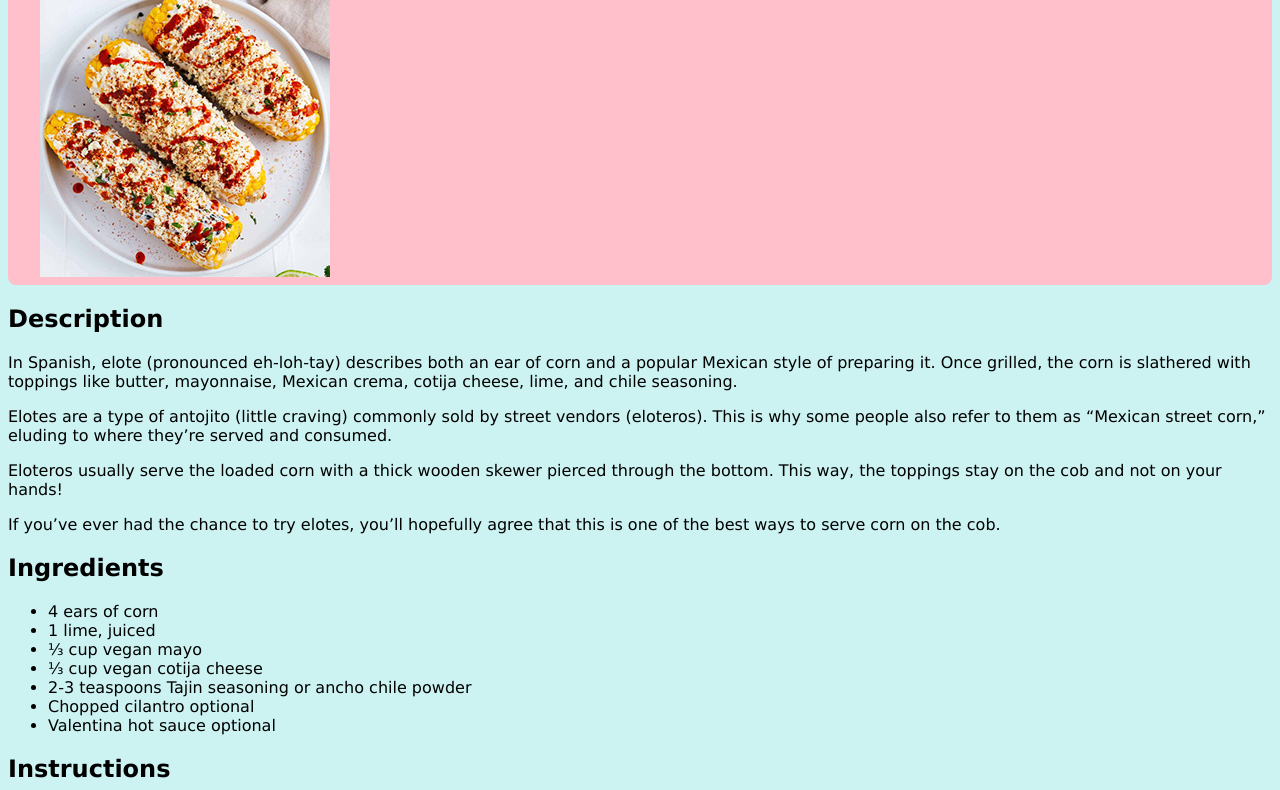
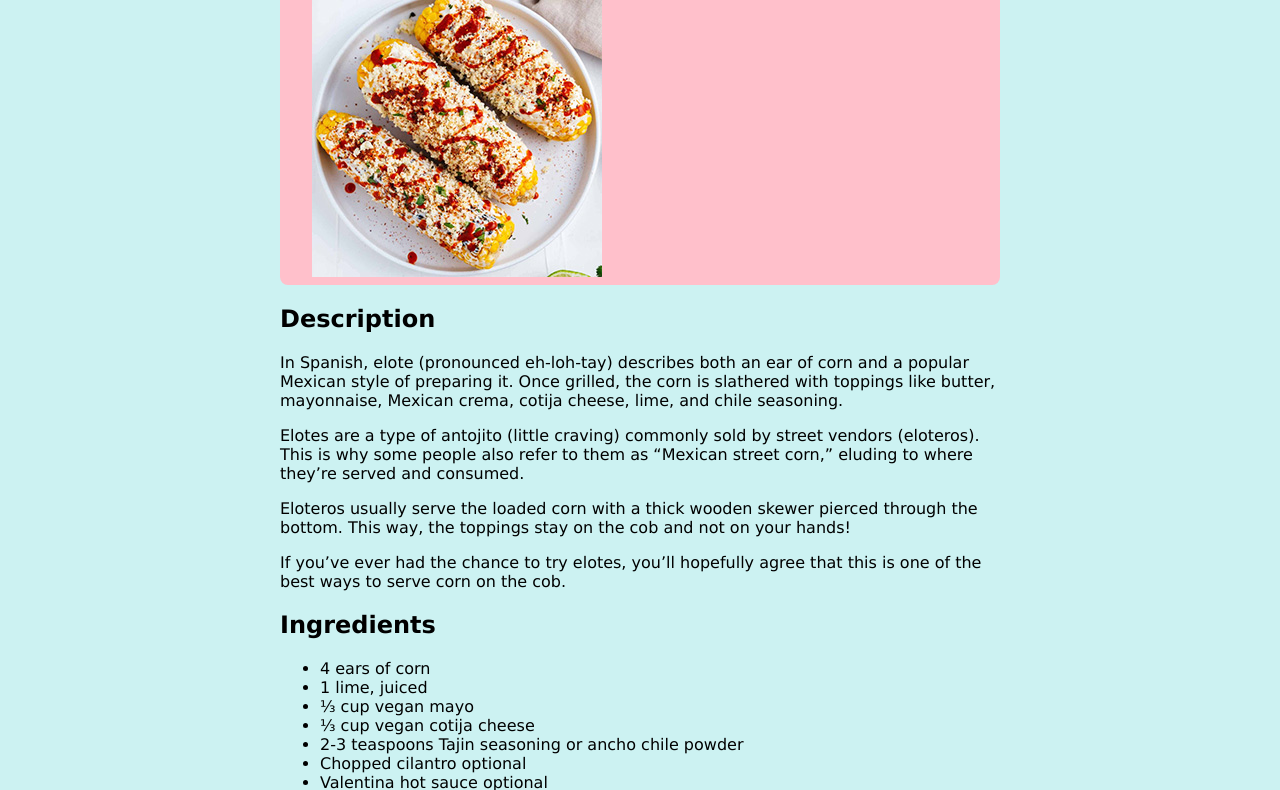
Before and after one commit to leoosborne/odin-recipes, a plain HTML site: page recipes/mexican-street-corn.html in a window 1280 px wide. Shown: the part 97-887 px from the top of the page. Drawn offline with Linux system fonts and the light colour scheme.

Commit message:
Added .wrapper class to body
All pages in recipes have consistent paddings and margins

```diff
--- a/css/recipe-styles.css
+++ b/css/recipe-styles.css
@@ -25,3 +25,8 @@ h1 {
   border-radius: 8px;
   padding-left: 2rem;
 }
+.wrapper {
+  margin-inline: auto;
+  padding-inline: 1rem;
+  max-width: 45em;
+}
--- a/recipes/mexican-street-corn.html
+++ b/recipes/mexican-street-corn.html
@@ -9,10 +9,10 @@
   <link rel="stylesheet" href="../css/recipe-styles.css" />
 </head>
 
-<body>
+<body class="wrapper">
   <div class="recipe-list">
     <h1>Mexican Street Corn / Elote</h1>
-    <img src="../img/elote.jpg" alt="Photo of stir 3 delicious looking Elote, waiting to be devoured">
+    <img src="../img/elote.jpg" alt="Photo of 3 delicious looking Elote, waiting to be devoured">
   </div>
   <h2>Description</h2>
   <p>In Spanish, elote (pronounced eh-loh-tay) describes both an ear of corn and a popular Mexican style of preparing
```
Also changed, not shown: index.html (+1 -1 lines), recipes/stir-fry.html (+1 -1 lines), recipes/veggie-burger.html (+2 -2 lines).
